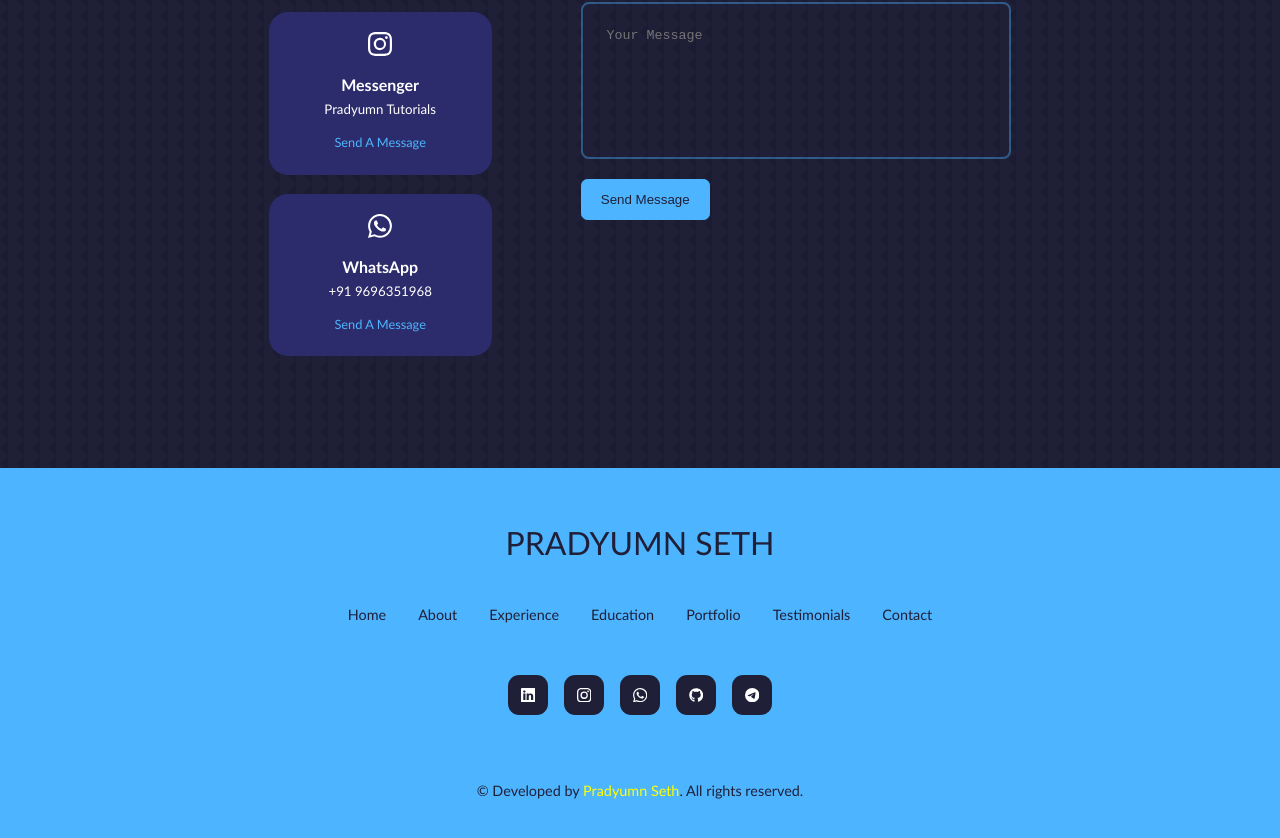
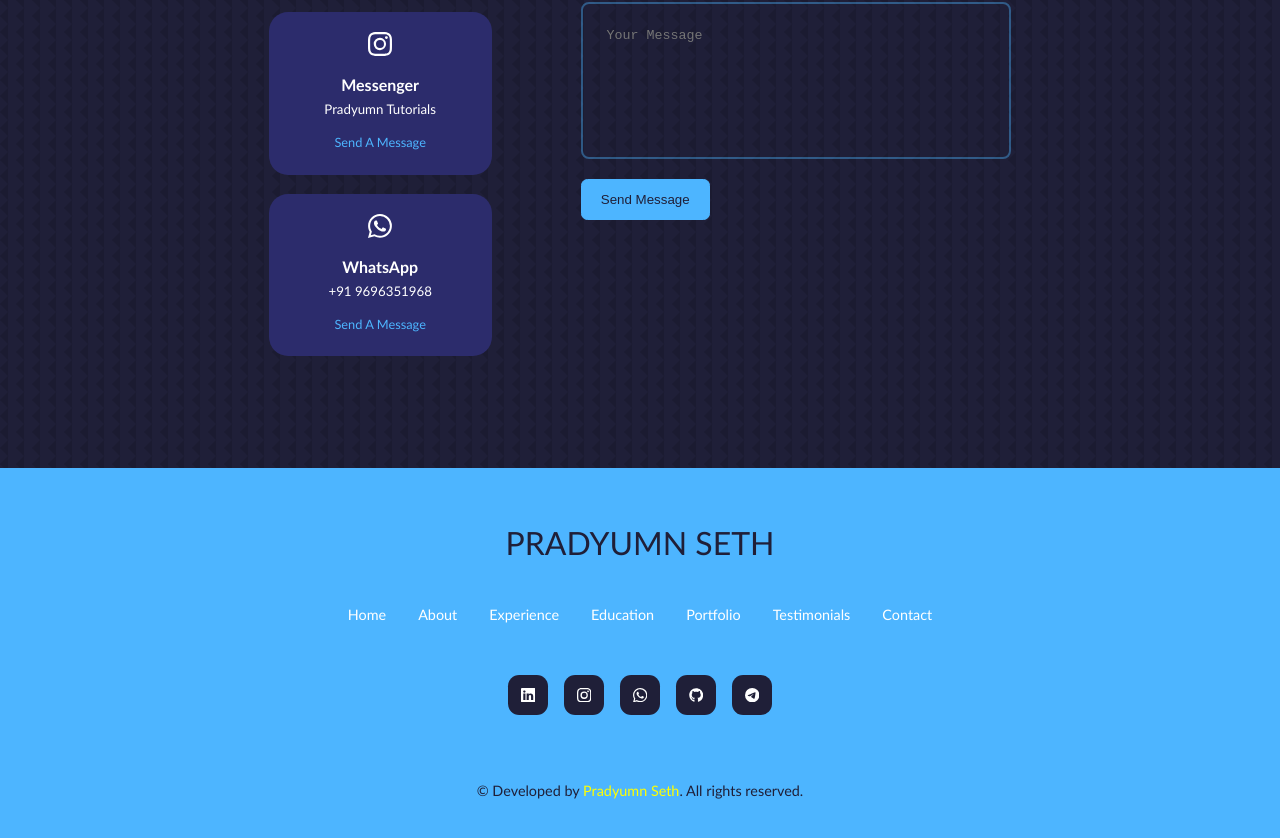
Before and after one commit to Pradyumnseth743/My-Portfolio, a React (Create React App) app: page / in a window 1280 px wide. Shown: the part 6376-7214 px from the top of the page. Built offline with nearby package versions, Linux system fonts and the light colour scheme.

Commit message:
32th Margin  Changes

```diff
--- a/src/components/footer/footer.css
+++ b/src/components/footer/footer.css
@@ -13,6 +13,23 @@ footer{
 footer a{
     color: var(--color-bg);
 }
+ul {
+    list-style: none; /* Removes bullet points */
+    padding: 0;       /* Removes extra padding */
+    margin: 0;        /* Removes extra margin */
+  }
+
+  ul li a {
+    text-decoration: none; /* Removes underline */
+    color: inherit;        /* Keeps text color same as parent */
+    transition: color 0.3s ease; /* Smooth color change effect */
+  }
+
+  ul li a:active,
+  ul li a:focus {
+    color: inherit; /* Prevents color change on click */
+    outline: none;  /* Removes outline on focus */
+  }
 
 .footer__logo{
     font-size: 2rem;
```
